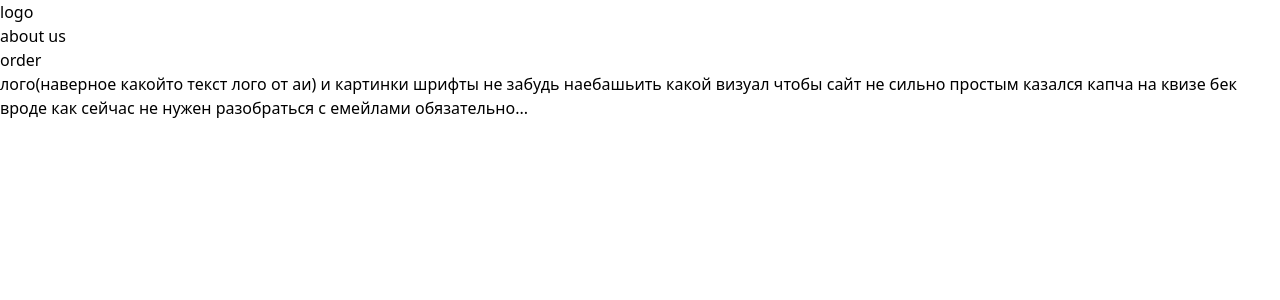
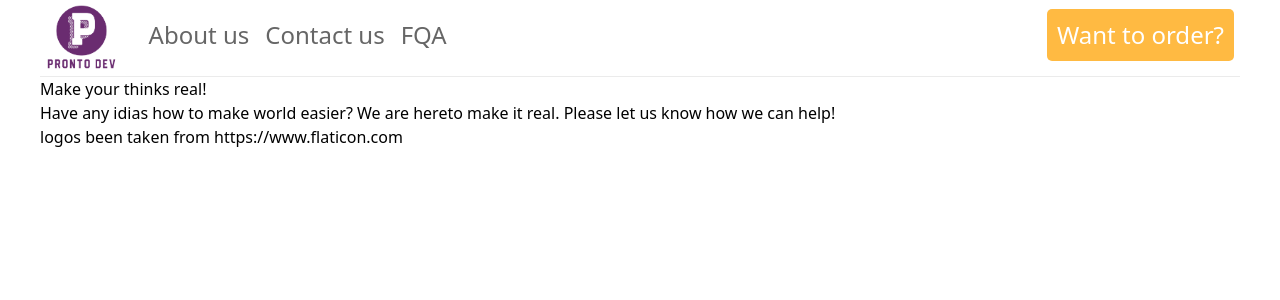
Before and after one commit to TRP-web/prontodev, a Next.js app in the folder nextJs/: page / in a window 1280 px wide. Shown: the top 300 px of the page. Built offline with nearby package versions, Linux system fonts and the light colour scheme.

Commit message:
heade not addaptive

```diff
--- a/nextJs/src/app/globals.css
+++ b/nextJs/src/app/globals.css
@@ -1 +1,6 @@
 @import "tailwindcss";
+
+@theme {
+    --color-gray: #666666;
+    --color-orange: #FFBA42;
+}
--- a/nextJs/src/app/layout.tsx
+++ b/nextJs/src/app/layout.tsx
@@ -1,6 +1,9 @@
 import type { Metadata } from "next";
+import Image from "next/image";
+import logoMain from "@/public/weblogo/logomain.png"
 import { Geist, Geist_Mono } from "next/font/google";
 import "./globals.css";
+import Link from "next/link";
 
 export const metadata: Metadata = {
   title: "Create Next App",
@@ -15,24 +18,47 @@ export default function RootLayout({
   return (
     <html lang="en">
       <body
-        className={`antialiased`}
+        className={`antialiased max-w-[1200px] m-auto`}
       >
-        <header>
-          <nav>
-            <ul>
-              <li>
-                logo
+        <header className="flex items-center border-b border-b-[#EBEBEB] p-1.5 pt-0">
+          <Link href={"/"}>
+            <Image
+              src={logoMain.src}
+              width={75}
+              height={75}
+              alt="logo"
+            />
+          </Link>
+          <nav className=" grow w-full items-center">
+            <ul className="flex w-full text-gray text-2xl items-center">
+              <li className="ml-8">
+                <Link href={"/about"} >
+                  About us
+                </Link>
               </li>
-              <li>
-                about us
+              <li className="ml-4">
+                <Link href={"/contact"}>
+                  Contact us
+                </Link>
               </li>
-              <li>
-                order
+              <li className="ml-4">
+                <Link href={"/fqa"}>
+                  FQA
+                </Link>
+              </li>
+              <li className="ml-auto">
+                <button className="bg-orange text-white p-2.5 font-medium rounded-[5px] cursor-pointer">
+                  Want to order?
+                </button>
               </li>
             </ul>
           </nav>
         </header>
+        <div className=""></div>
         {children}
+        <footer>
+          logos been taken from https://www.flaticon.com
+        </footer>
       </body>
     </html>
   );
--- a/nextJs/src/app/page.tsx
+++ b/nextJs/src/app/page.tsx
@@ -3,13 +3,21 @@ import Image from "next/image";
 export default function Main() {
   return (
     <>
-      лого(наверное какойто текст лого от аи) и картинки
+      {/* лого(наверное какойто текст лого от аи) и картинки
       шрифты не забудь
       наебашьить какой визуал чтобы сайт не сильно простым казался
       капча на квизе
       бек вроде как сейчас не нужен
 
-      разобраться с емейлами обязательно...
+      разобраться с емейлами обязательно... */}
+      <div className="flex">
+        <div>
+          <h1>Make your thinks real!</h1>
+          <p>
+            Have any idias how to make world easier? We are hereto make it real. Please let us know how we can help!
+          </p>
+        </div>
+      </div>
     </>
   )
 }
```
Also changed, not shown: nextJs/src/public/weblogo/logomain.png (renamed from nextJs/public/weblogo/logomain.png).
